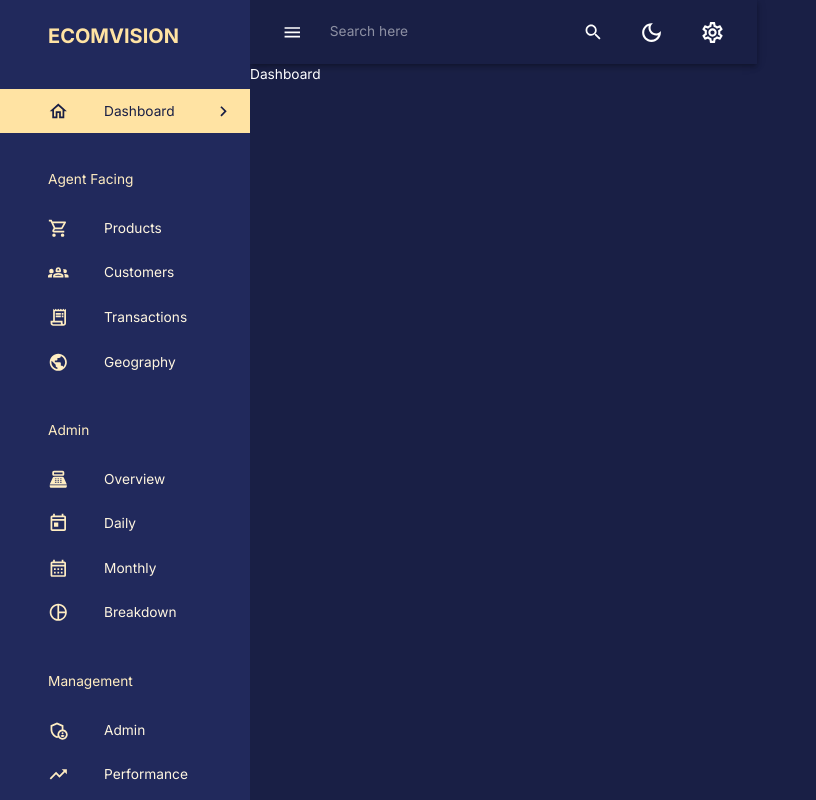
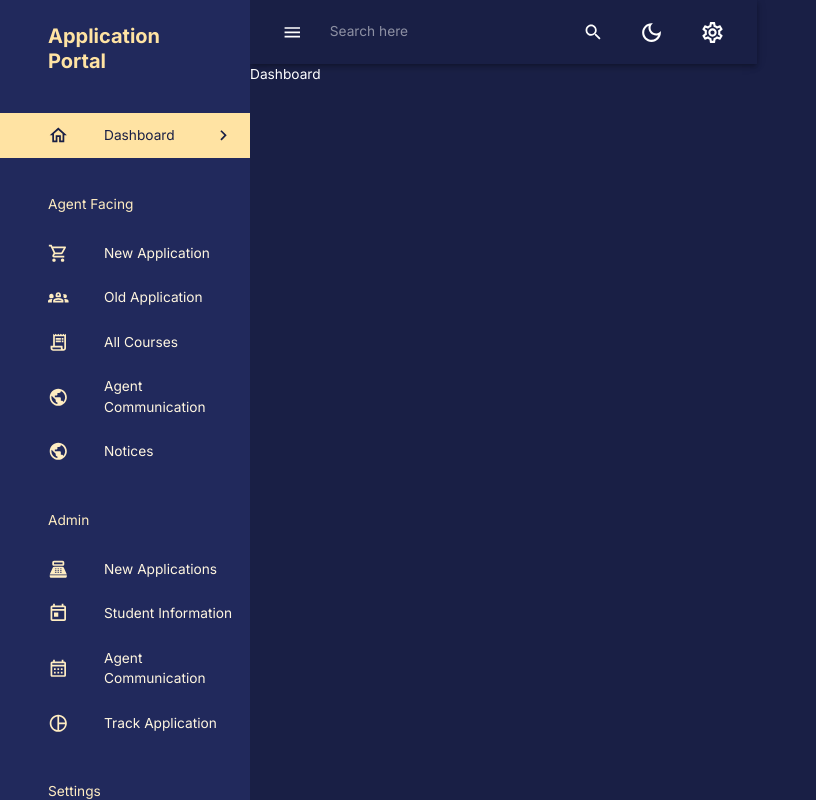
Before and after one commit to Raju9163136176/multiLevelUserCRM, a React (Create React App) app in the folder multilevelCRM/client/: page /dashboard in a window 1280 px wide. Shown: the whole page, without its empty margins (0-816 px from the left). Built offline with nearby package versions, Linux system fonts and the light colour scheme.

Commit message:
updated sidebar

```diff
--- a/multilevelCRM/client/src/components/Sidebar.jsx
+++ b/multilevelCRM/client/src/components/Sidebar.jsx
@@ -43,19 +43,23 @@ const navItems = [
     icon: null,
   },
   {
-    text: "Products",
+    text: "New Application",
     icon: <ShoppingCartOutlined />,
   },
   {
-    text: "Customers",
+    text: "Old Application",
     icon: <Groups2Outlined />,
   },
   {
-    text: "Transactions",
+    text: "All Courses",
     icon: <ReceiptLongOutlined />,
   },
   {
-    text: "Geography",
+    text: "Agent Communication",
+    icon: <PublicOutlined />,
+  },
+  {
+    text: "Notices",
     icon: <PublicOutlined />,
   },
   {
@@ -63,31 +67,35 @@ const navItems = [
     icon: null,
   },
   {
-    text: "Overview",
+    text: "New Applications",
     icon: <PointOfSaleOutlined />,
   },
   {
-    text: "Daily",
+    text: "Student Information",
     icon: <TodayOutlined />,
   },
   {
-    text: "Monthly",
+    text: "Agent Communication",
     icon: <CalendarMonthOutlined />,
   },
   {
-    text: "Breakdown",
+    text: "Track Application",
     icon: <PieChartOutlined />,
   },
   {
-    text: "Management",
+    text: "Settings",
     icon: null,
   },
   {
-    text: "Admin",
+    text: "Personal Info",
     icon: <AdminPanelSettingsOutlined />,
   },
   {
-    text: "Performance",
+    text: "Add New Counsellor",
+    icon: <TrendingUpOutlined />,
+  },
+  {
+    text: "Add New user",
     icon: <TrendingUpOutlined />,
   },
 ];
@@ -132,7 +140,7 @@ const Sidebar = ({
               <FlexBetween color={theme.palette.secondary.main}>
                 <Box display="flex" alignItems="center" gap="0.5rem">
                   <Typography variant="h4" fontWeight="bold">
-                    ECOMVISION
+                    Application Portal
                   </Typography>
                 </Box>
                 {!isNonMobile && (
@@ -157,8 +165,8 @@ const Sidebar = ({
                   <ListItem key={text} disablePadding>
                     <ListItemButton
                       onClick={() => {
-                        navigate(`/${lcText}`);
-                        setActive(lcText);
+                        navigate(`/${lcText.trim()}`);
+                        setActive(lcText.trim());
                       }}
                       sx={{
                         backgroundColor:
```
